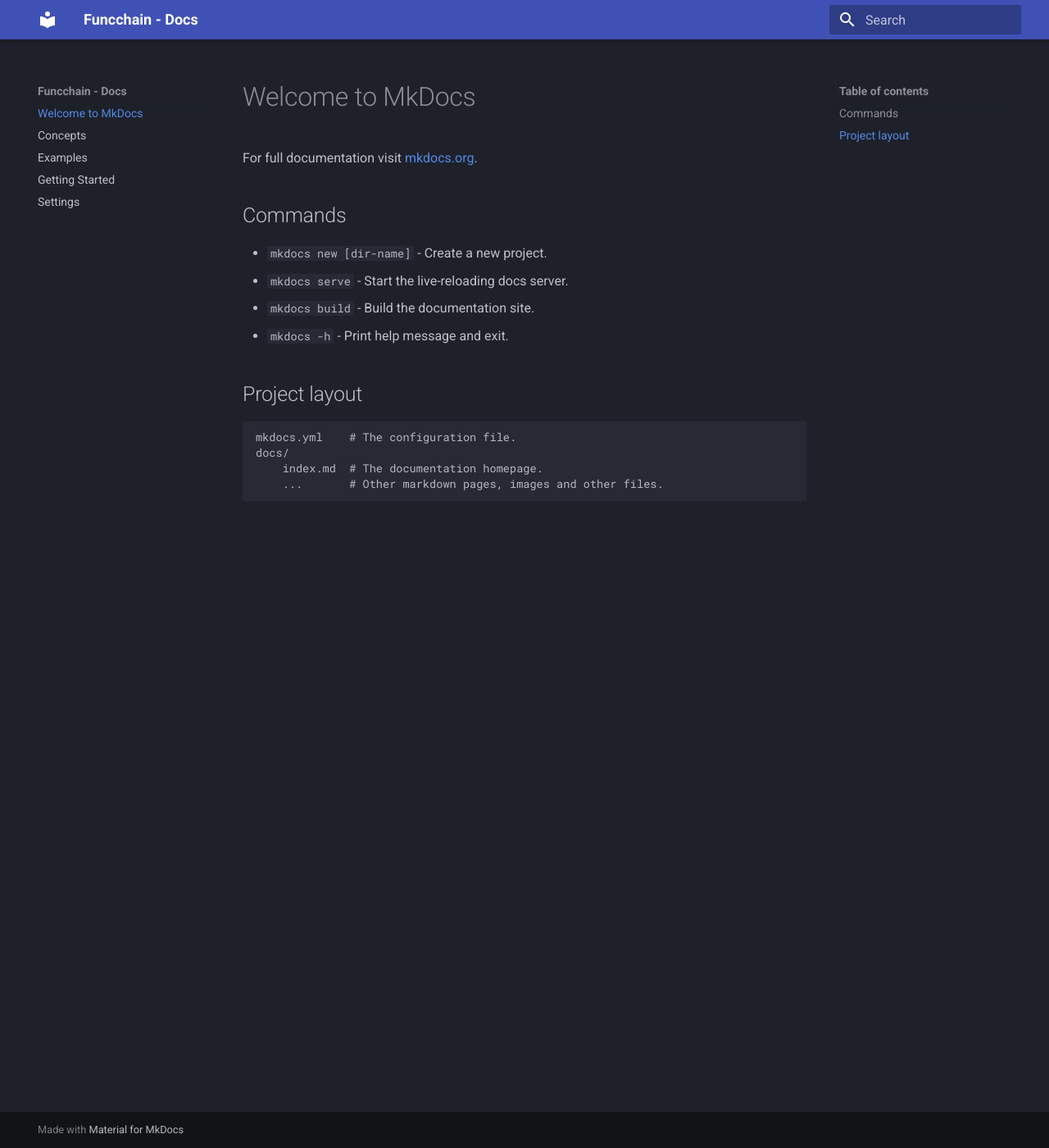
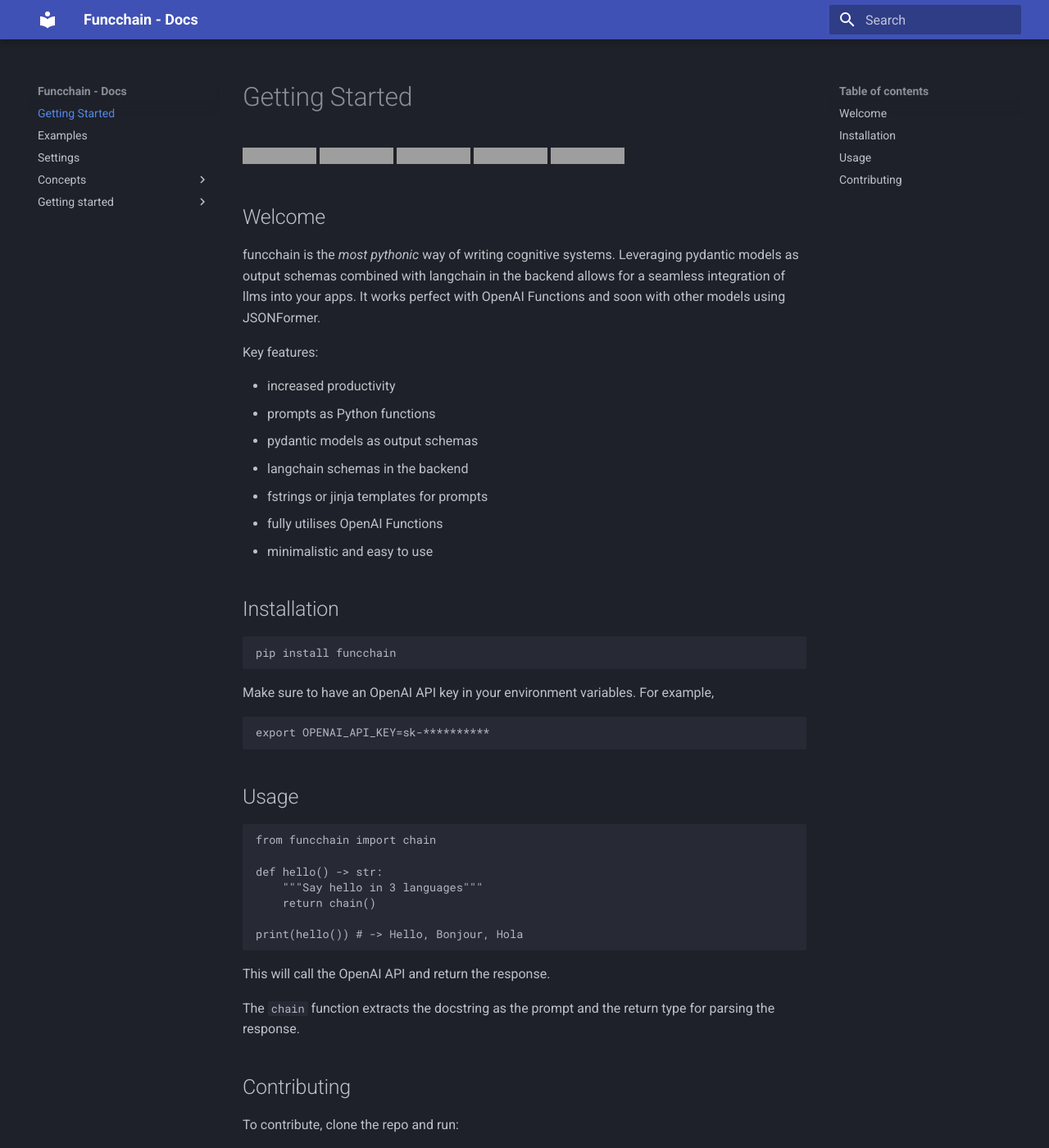
Before and after one commit to shroominic/funcchain, an MkDocs documentation site: the page built from docs/index.md, in a window 1280 px wide and 1400 px high. Shown: the whole window at 82% size. Built offline with MkDocs 1.6.1 and Material for MkDocs 9.7.7, drawn with Linux system fonts in a browser that asks for light colours; some of the changed text lies outside the part shown; grey boxes are pictures that could not be loaded.

Commit message:
📋 todo write docs

````diff
--- a/docs/index.md
+++ b/docs/index.md
@@ -1,17 +1,66 @@
-# Welcome to MkDocs
+# Getting Started
 
-For full documentation visit [mkdocs.org](https://www.mkdocs.org).
+[![Version](https://badge.fury.io/py/funcchain.svg)](https://badge.fury.io/py/funcchain)
+[![code-check](https://github.com/shroominic/funcchain/actions/workflows/code-check.yml/badge.svg)](https://github.com/shroominic/funcchain/actions/workflows/code-check.yml)
+![Downloads](https://img.shields.io/pypi/dm/funcchain)
+![License](https://img.shields.io/pypi/l/funcchain)
+![PyVersion](https://img.shields.io/pypi/pyversions/funcchain)
 
-## Commands
+## Welcome
 
-* `mkdocs new [dir-name]` - Create a new project.
-* `mkdocs serve` - Start the live-reloading docs server.
-* `mkdocs build` - Build the documentation site.
-* `mkdocs -h` - Print help message and exit.
+funcchain is the *most pythonic* way of writing cognitive systems. Leveraging pydantic models as output schemas combined with langchain in the backend allows for a seamless integration of llms into your apps.
+It works perfect with OpenAI Functions and soon with other models using JSONFormer.
 
-## Project layout
+Key features:
 
-    mkdocs.yml    # The configuration file.
-    docs/
-        index.md  # The documentation homepage.
-        ...       # Other markdown pages, images and other files.
+- increased productivity
+- prompts as Python functions
+- pydantic models as output schemas
+- langchain schemas in the backend
+- fstrings or jinja templates for prompts
+- fully utilises OpenAI Functions
+- minimalistic and easy to use
+
+## Installation
+
+```bash
+pip install funcchain
+```
+
+Make sure to have an OpenAI API key in your environment variables. For example,
+
+```bash
+export OPENAI_API_KEY=sk-**********
+```
+
+## Usage
+
+```python
+from funcchain import chain
+
+def hello() -> str:
+    """Say hello in 3 languages"""
+    return chain()
+
+print(hello()) # -> Hello, Bonjour, Hola
+```
+
+This will call the OpenAI API and return the response.
+
+The `chain` function extracts the docstring as the prompt and the return type for parsing the response.
+
+## Contributing
+
+To contribute, clone the repo and run:
+
+```bash
+./dev_setup.sh
+```
+
+This will install pre-commit hooks, dependencies and set up the environment.
+
+To activate the virtual environment managed by poetry, you can use the following command:
+
+```bash
+poetry shell
+```
````
Also changed, not shown: docs/concepts/overview.md (renamed from docs/concepts.md, +0 -1 lines), docs/examples.md (+1 -0 lines), docs/getting_started.md (deleted, +0 -61 lines), docs/settings.md (+1 -0 lines), docs/concepts/async.md (added), docs/concepts/chain.md (added), docs/concepts/errors.md (added), docs/concepts/input.md (added), docs/concepts/models.md (added), docs/concepts/parser.md (added), docs/concepts/prompt.md (added), docs/concepts/types.md (added), docs/getting-started/installation.md (added), docs/getting-started/usage.md (added).
